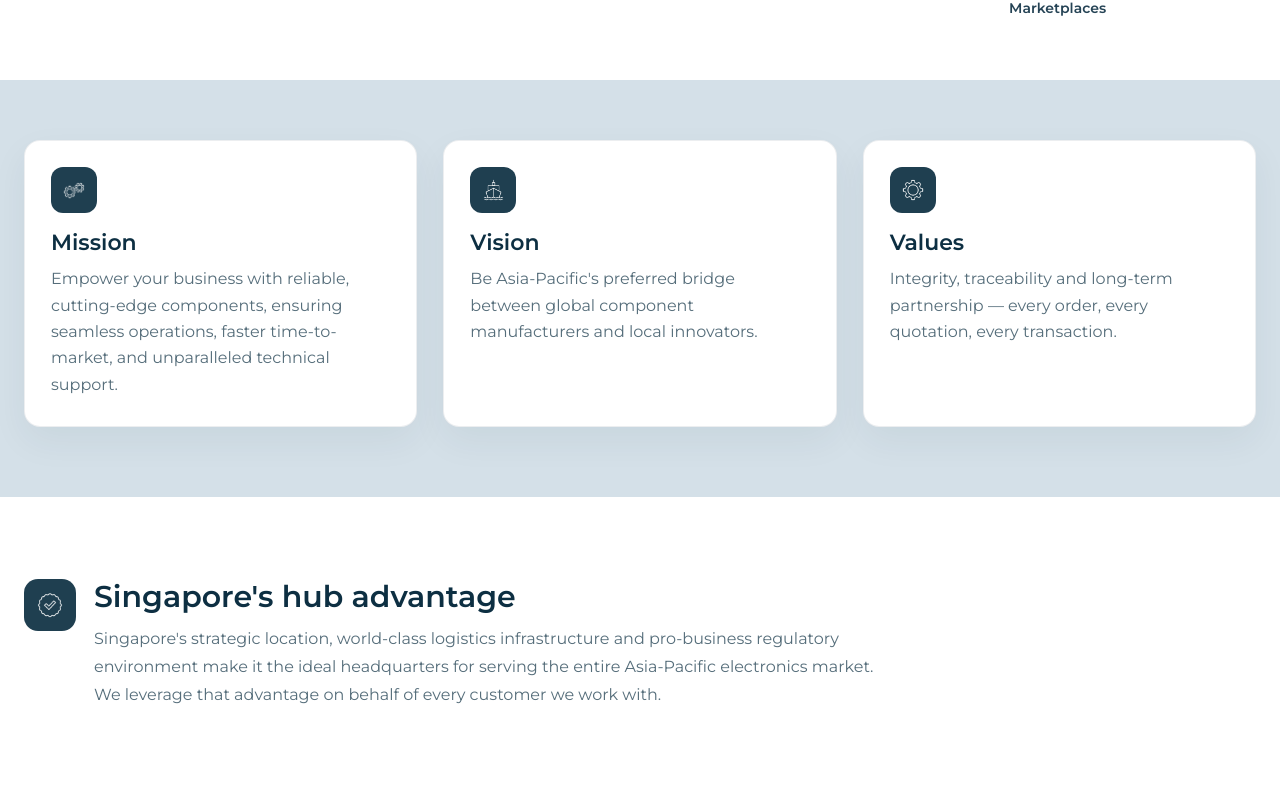
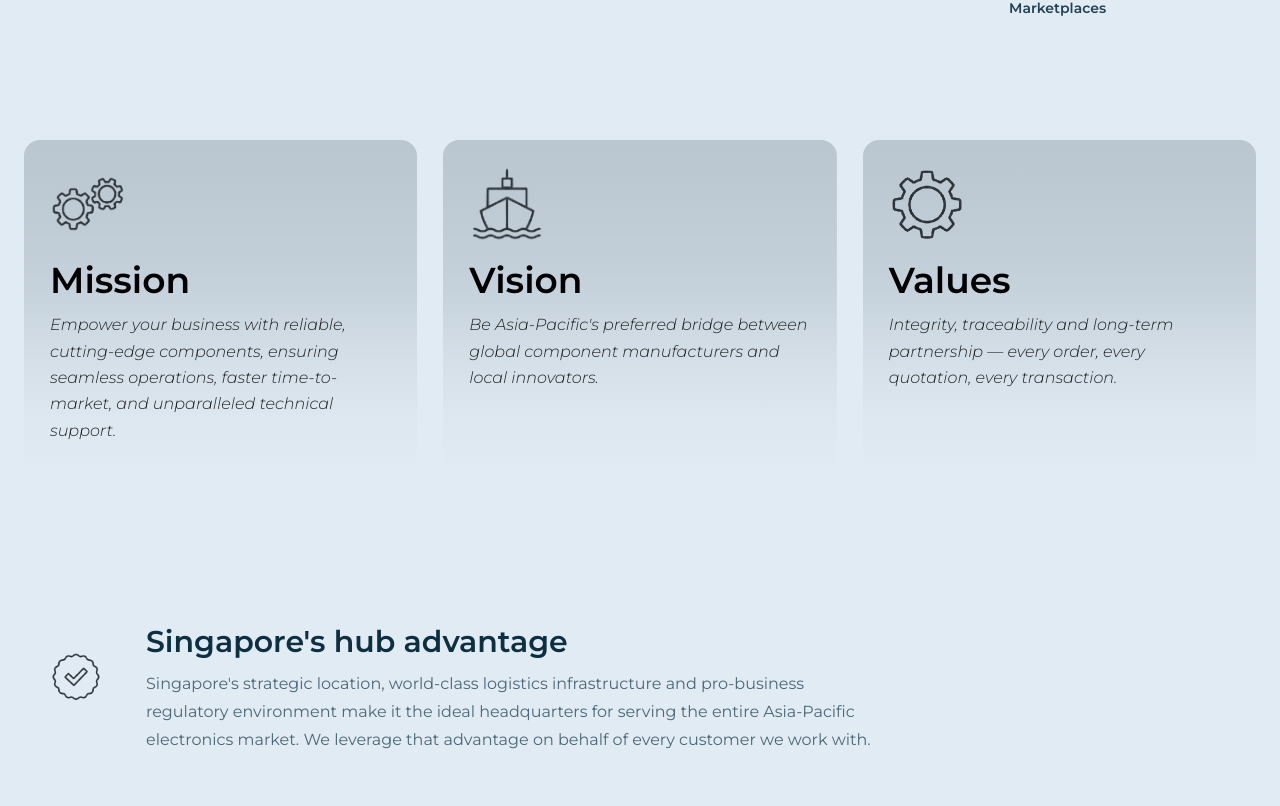
Before and after one commit to codeChill26/Techsi_Website, a React (Vite) app: page /about in a window 1280 px wide. Shown: the part 1174-1980 px from the top of the page. Built offline with nearby package versions, Linux system fonts and the light colour scheme.

Commit message:
Layout sync2

```diff
--- a/src/styles/about.css
+++ b/src/styles/about.css
@@ -28,7 +28,7 @@
 }
 
 .ab-intro {
-  background: var(--white);
+  background: transparent;
   padding: 62px 0;
 }
 
@@ -91,7 +91,7 @@
 
 .ab-cards {
   padding: 60px 0 70px;
-  background: rgba(118, 138, 151, 0.12);
+  background: transparent;
 }
 
 .ab-cards__grid {
@@ -101,47 +101,56 @@
 }
 
 .ab-card {
-  background: var(--white);
-  border: 1px solid rgba(13, 47, 66, 0.08);
+  background-color: var(--page-bg);
+  background-image: linear-gradient(
+      180deg,
+      rgba(118, 138, 151, 0.24) 0%,
+      rgba(118, 138, 151, 0.14) 45%,
+      var(--page-bg) 100%
+    ),
+    url('../assets/layer2-01.png');
+  background-repeat: no-repeat, no-repeat;
+  background-position: center, center;
+  background-size: cover, cover;
+  border: 0;
   border-radius: 16px;
   padding: 26px 26px 28px;
-  box-shadow: 0 14px 36px rgba(13, 47, 66, 0.06);
+  box-shadow: none;
 }
 
 .ab-card__icon {
-  width: 46px;
-  height: 46px;
-  border-radius: 12px;
-  display: grid;
-  place-items: center;
-  background: rgba(13, 47, 66, 0.92);
+  display: inline-flex;
+  justify-content: flex-start;
+  background: transparent;
   margin-bottom: 16px;
 }
 
 .ab-card__icon img {
-  width: 22px;
-  height: 22px;
+  width: 76px;
+  height: 76px;
   object-fit: contain;
-  filter: brightness(0) invert(1);
-  opacity: 0.95;
+  filter: none;
+  opacity: 1;
 }
 
 .ab-card__title {
   margin: 0 0 10px;
-  font-size: 22px;
+  font-size: 36px;
   font-weight: 600;
-  color: var(--c-navy);
+  color: var(--black);
 }
 
 .ab-card__text {
   margin: 0;
   font-size: 16px;
   line-height: 1.65;
-  color: rgba(13, 47, 66, 0.7);
+  font-weight: 300;
+  font-style: italic;
+  color: rgba(0, 0, 0, 0.85);
 }
 
 .ab-adv {
-  background: var(--white);
+  background: transparent;
   padding: 82px 0 110px;
 }
 
@@ -153,21 +162,21 @@
 }
 
 .ab-adv__icon {
-  width: 52px;
-  height: 52px;
-  border-radius: 14px;
+  width: 104px;
+  height: 104px;
+  border-radius: 0;
   display: grid;
   place-items: center;
-  background: rgba(13, 47, 66, 0.92);
+  background: transparent;
   flex: none;
 }
 
 .ab-adv__icon img {
-  width: 26px;
-  height: 26px;
+  width: 52px;
+  height: 52px;
   object-fit: contain;
-  filter: brightness(0) invert(1);
-  opacity: 0.95;
+  filter: none;
+  opacity: 1;
 }
 
 .ab-adv__title {
--- a/src/styles/contact.css
+++ b/src/styles/contact.css
@@ -27,7 +27,7 @@
 }
 
 .ct-body {
-  background: var(--white);
+  background: var(--page-bg);
   padding: 58px 0 90px;
 }
 
@@ -57,19 +57,19 @@
 .ct-infoCard__icon {
   width: 52px;
   height: 52px;
-  border-radius: 12px;
-  background: rgba(13, 47, 66, 0.92);
+  border-radius: 0;
+  background: transparent;
   display: grid;
   place-items: center;
   flex: none;
 }
 
 .ct-infoCard__icon img {
-  width: 24px;
-  height: 24px;
+  width: 38px;
+  height: 38px;
   object-fit: contain;
-  filter: brightness(0) invert(1);
-  opacity: 0.95;
+  filter: none;
+  opacity: 1;
 }
 
 .ct-infoCard__label {
--- a/src/styles/products.css
+++ b/src/styles/products.css
@@ -93,51 +93,65 @@
 }
 
 .pr-card {
-  background: rgba(118, 138, 151, 0.12);
-  border: 1px solid rgba(13, 47, 66, 0.1);
+  background-color: var(--page-bg);
+  background-image: linear-gradient(
+      180deg,
+      rgba(118, 138, 151, 0.24) 0%,
+      rgba(118, 138, 151, 0.14) 45%,
+      var(--page-bg) 100%
+    ),
+    url('../assets/layer2-01.png');
+  background-repeat: no-repeat, no-repeat;
+  background-position: center, center;
+  background-size: cover, cover;
+  border: 0;
   border-radius: var(--radius);
   padding: 20px 18px;
-  text-align: center;
+  text-align: left;
+  display: flex;
+  flex-direction: column;
+  align-items: flex-start;
 }
 
 .pr-card__iconWrap {
-  width: 48px;
-  height: 48px;
-  border-radius: 12px;
-  display: grid;
-  place-items: center;
-  background: rgba(13, 47, 66, 0.92);
-  margin: 0 auto 12px;
+  align-self: flex-start;
+  display: inline-flex;
+  justify-content: flex-start;
+  background: transparent;
+  padding: 0;
+  border-radius: 0;
+  border: 0;
+  margin: 0 0 12px;
 }
 
 .pr-card__icon {
-  width: 22px;
-  height: 22px;
-  color: rgba(255, 255, 255, 0.95);
+  width: 38px;
+  height: 38px;
+  color: rgba(13, 47, 66, 0.9);
 }
 
 .pr-card__iconWrap {
-  width: 48px;
-  height: 48px;
-  border-radius: 12px;
-  display: grid;
-  place-items: center;
-  background: rgba(13, 47, 66, 0.06);
-  border: 1px solid rgba(13, 47, 66, 0.08);
+  align-self: flex-start;
+  display: inline-flex;
+  justify-content: flex-start;
+  background: transparent;
+  padding: 0;
+  border-radius: 0;
+  border: 0;
   margin-bottom: 12px;
 }
 
 .pr-card__icon {
-  width: 22px;
-  height: 22px;
-  color: var(--c-navy);
+  width: 38px;
+  height: 38px;
+  color: rgba(13, 47, 66, 0.9);
 }
 
 .pr-card__title {
   margin: 0 0 8px;
-  font-size: 16px;
+  font-size: 18px;
   font-weight: 600;
-  color: rgba(13, 47, 66, 0.92);
+  color: var(--black);
 }
 
 .pr-card__desc {
@@ -148,13 +162,15 @@
 }
 
 .pr-card__list {
-  margin: 0 auto;
+  margin: 0;
   padding: 0 0 0 18px;
-  display: inline-block;
+  display: block;
   text-align: left;
   font-size: 13px;
   line-height: 1.5;
-  color: rgba(13, 47, 66, 0.7);
+  font-weight: 300;
+  font-style: italic;
+  color: rgba(0, 0, 0, 0.85);
 }
 
 .pr-card__list li {
```
